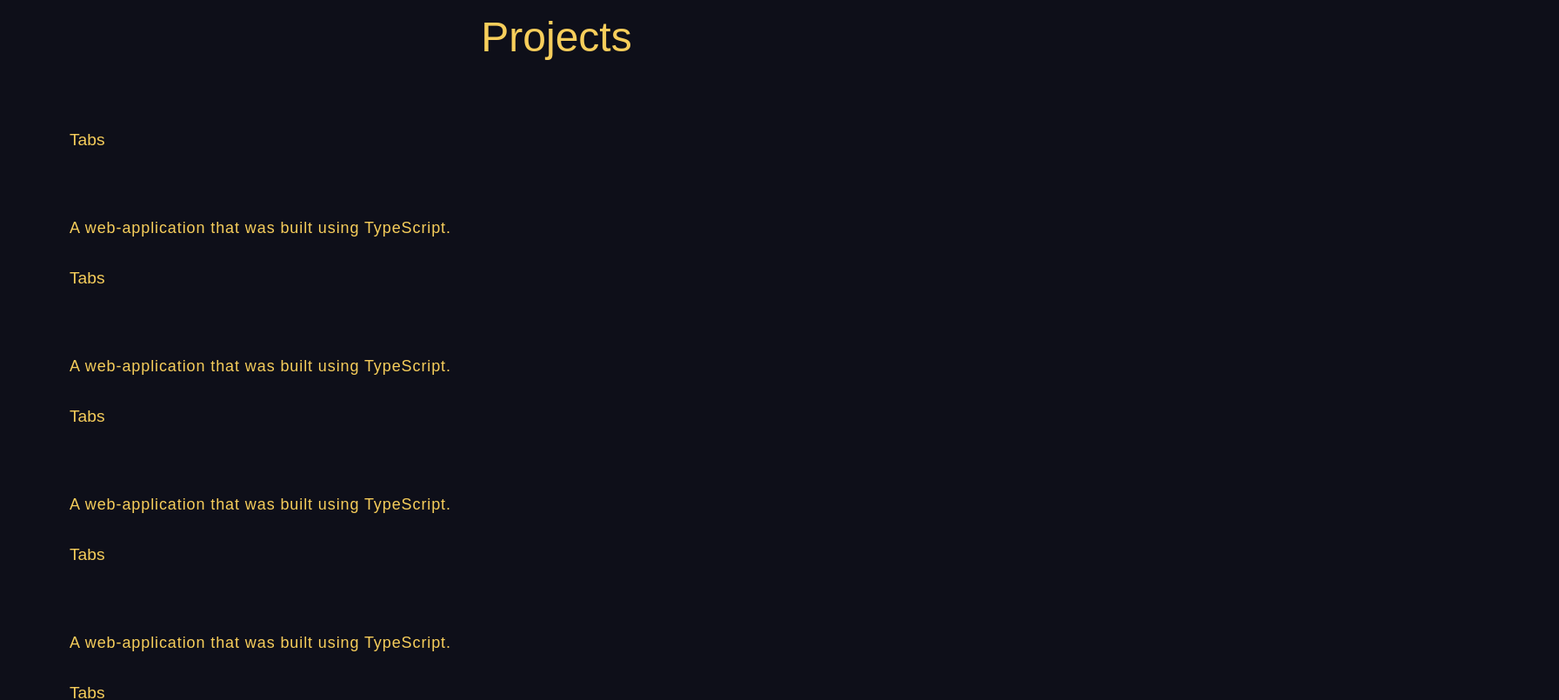
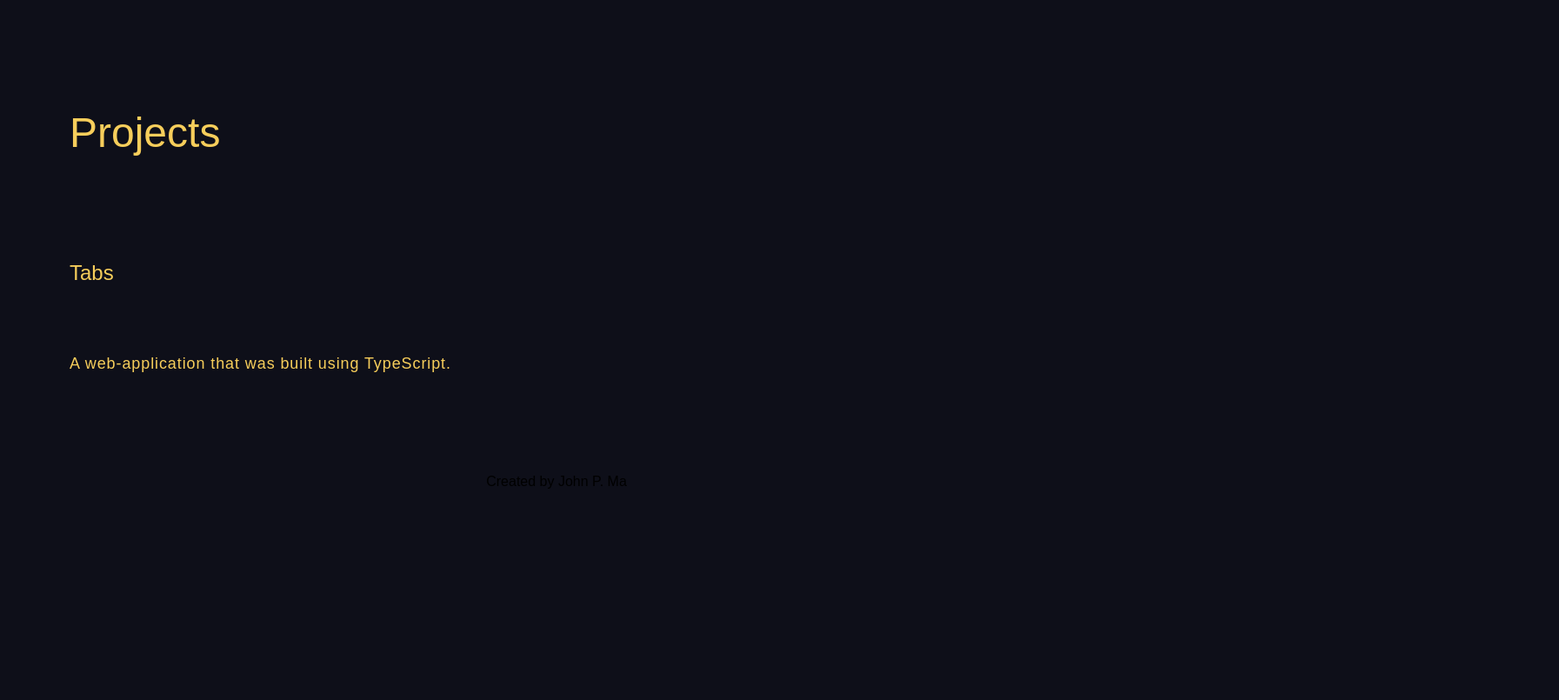
Before and after one commit to jiputer/jiputer.github.io, a React (Create React App) app: page / in a window 1280 px wide. Shown: the part 1220-2025 px from the top of the page at 87% size, 1793 px wide, since content can reach past the window. After the commit the page ends 1783 px from the top, so only its background shows below. Built offline with nearby package versions, Linux system fonts and the light colour scheme.

Commit message:
just a commit for saving changes

```diff
--- a/src/components/aboutMe/AboutMe.css
+++ b/src/components/aboutMe/AboutMe.css
@@ -9,16 +9,18 @@
     width: 40vmax;
     margin-left: 10vmin;
 }
-header{
+.stdHeader {
+    margin-bottom: 5vh;
     position: relative;
     align-items: left;
     display: flex;
+    flex-wrap: wrap;
     flex-direction: column;
     justify-content: left;
     font-size: xxx-large;
     color: #F7CE5B;
 }
-p{
+.stdP {
     align-items: left;
     display: flex;
     word-wrap: normal;
--- a/src/components/aboutMe/AboutMe.js
+++ b/src/components/aboutMe/AboutMe.js
@@ -4,9 +4,9 @@ import IconBar from "./IconBar";
 function AboutMe() {
   return (
     <div className="aboutMeContainer">
-      <header>John Ma</header>
+      <header class="stdHeader">John Ma</header>
       <IconBar/>
-      <p>Hey, I am a university student from Toronto. I'm currently studying Statistics, specializing in machine learning at University of Toronto. Some of my main interests include machine learning, data science, and full-stack development. </p>
+      <p class="stdP">Hey, I am a university student from Toronto. I'm currently studying Statistics, specializing in machine learning at University of Toronto. Some of my main interests include machine learning, data science, and full-stack development. </p>
 
     </div>
   );
--- a/src/components/aboutMe/icons.css
+++ b/src/components/aboutMe/icons.css
@@ -9,10 +9,9 @@
   }
 
 .icons {
-    z-index: 1;
+    z-index: 5;
     display: flex;
     align-items: center;
-
   }
 
 .icons > * {
--- a/src/components/background/background.css
+++ b/src/components/background/background.css
@@ -4,9 +4,9 @@
   left: 0;
   right: 0;
   height: 100%;
-  margin: auto;
+  margin-left: -40%;
   width: 100%;
-  z-index: 1;
+  z-index: 3;
 }
 
 .line {
--- a/src/components/main/MainPage.css
+++ b/src/components/main/MainPage.css
@@ -1,7 +1,7 @@
 .mainContainer{
-    align-items: center;
     display: flex;
-    flex-direction: column;
+    flex-wrap: wrap;
+    flex-direction: row;
     justify-content: center;
     margin: 5vw, 5vh;
     width: 100%;
@@ -12,6 +12,8 @@
     display: -webkit-inline-flex;
     flex-flow: row wrap;
     padding: 5vw;
+    flex-wrap: wrap;
+
     margin-bottom: 20vh;
     margin-left:2vw;
     margin-top:2vh;
@@ -22,6 +24,8 @@
 .projectsContainer{
     display: -webkit-inline-flex;
     flex-flow: row wrap;
+    flex-wrap: wrap;
+
     padding: 10vw, 10vh;
     margin-bottom: 20vw;
     width: 100vw;
@@ -43,9 +47,3 @@
     width: 250px;
     margin-left: 25vw;
 }
-.sectionTitle{
-    z-index: index inherit;
-    justify-content: left;
-    font-size: xxxx-large;
-    align-items: left;
-}
--- a/src/components/main/MainPage.js
+++ b/src/components/main/MainPage.js
@@ -20,12 +20,13 @@ function MainPage() {
             <ButtonLink text = "RESUME"/>
           </div>
     </div>
- <header className="sectionTitle">Projects</header>
-
     <div className = "projectsContainer">
 
     <Projects/>
     </div>
+    <footer>
+      Created by John P. Ma
+    </footer>
     </div>
   );
 }
--- a/src/components/navbar/NavBar.js
+++ b/src/components/navbar/NavBar.js
@@ -8,7 +8,7 @@ function Navbar() {
     const h = document.querySelector('body').clientHeight;
     console.log("height: "+ h);
     window.addEventListener('scroll', () => {
-      if (window.scrollY > h*0.20) {
+      if (window.scrollY > h*0.25) {
 
         navbar.style.display = 'block';
         navbar.classList.add('show');
--- a/src/components/navbar/navbar.css
+++ b/src/components/navbar/navbar.css
@@ -11,7 +11,6 @@
     display: flex;
     justify-content: flex-start;
     align-items: flex-start;
-
     left:0;
     flex-direction: row;
     margin:0;
@@ -33,50 +32,50 @@
     background-color: transparent;
     height: 60px;
   }
-  .navButtonContainer{
 
-    margin: 0 !important;
-    padding:0 !important;
-  }
-  .navButtons{
-    justify-content: flex-start;
-    width: 10vw;
-    margin: 0vw !important;
-  }
 
   @media screen and (max-width: 600px) {
-    .barContainer, .navbar{
+    .barContainer {
+      display: none;
+      justify-content: flex-start;
+      align-items: flex-start;
+      left:0;
       flex-direction: column;
+      margin:0;
+      color:transparent;
+      background-color: transparent;
     }
-    .navButtonContainer{
-      justify-content: left;
-      margin: 0;
-      padding:0;
+    .navbar{
+      display: none;
+      justify-content: flex-start;
+      align-items: flex-start;
+      background-color: transparent;
+      height: 60px;
     }
-    .navButtons{
-      justify-content: left;
-      margin: 0;
-      padding:0;
+    .hamburger{
+      display: block;
     }
   }
 
 
   @media screen and (min-width: 1000px) {
-    .barContainer, .navbar {
+    .barContainer {
+      display: flex;
       justify-content: flex-start;
+      align-items: flex-start;
+      left:0;
+      flex-direction: row;
+      margin:0;
+      color:transparent;
+      background-color: transparent;
     }
-    .navButtonContainer{
-      margin: 0;
-      padding:0;
+    .navbar{
+      justify-content: flex-start;
+      align-items: flex-start;
+      background-color: transparent;
+      height: 60px;
     }
-    .navButtons{
-      width: 10vw;
-      margin: 0;
-      padding:0;
-    }
-    .navbarBtn{
-      width: 10vw;
-      margin:0;
-      padding:0;
+    .hamburger{
+      display: none;
     }
   }
--- a/src/components/projects/ProjectsSection.js
+++ b/src/components/projects/ProjectsSection.js
@@ -4,25 +4,11 @@ function Projects() {
   return (
     <div className = "projects">
         <div className="project">
-            <header className="projectheader">Tabs</header>
-            <p>A web-application that was built using TypeScript. </p>
+            <header className="stdHeader"> Projects </header>
+            <header className="sectionTitle">Tabs</header>
+            <p className="stdP">A web-application that was built using TypeScript. </p>
          </div>
-         <div className="project">
-            <header className="projectheader">Tabs</header>
-            <p>A web-application that was built using TypeScript. </p>
-         </div>
-         <div className="project">
-            <header className="projectheader">Tabs</header>
-            <p>A web-application that was built using TypeScript. </p>
-         </div>
-         <div className="project">
-            <header className="projectheader">Tabs</header>
-            <p>A web-application that was built using TypeScript. </p>
-         </div>
-         <div className="project">
-            <header className="projectheader">Tabs</header>
-            <p>A web-application that was built using TypeScript. </p>
-         </div>
+
     </div>
 
   );
--- a/src/components/projects/projects.css
+++ b/src/components/projects/projects.css
@@ -2,21 +2,27 @@
     align-items: left;
     display: flex;
     flex-direction: column;
+    flex-wrap: wrap;
     justify-content: left;
     margin-left:10vmin;
 }
 
 .projects{
     align-items: left;
+    flex-wrap: wrap;
     display: flexbox;
     flex-direction: row;
     justify-content: left;
 }
 
-.projectheader{
-    font-size: larger;
+.sectionTitle{
+    margin-top: 10vh;
+    position: relative;
+    align-items: left;
+    display: flex;
+    flex-wrap: wrap;
+    flex-direction: column;
+    justify-content: left;
+    font-size: x-large;
+    color: #F7CE5B;
 }
-
-p{
-    font-size:large;
-}
```
